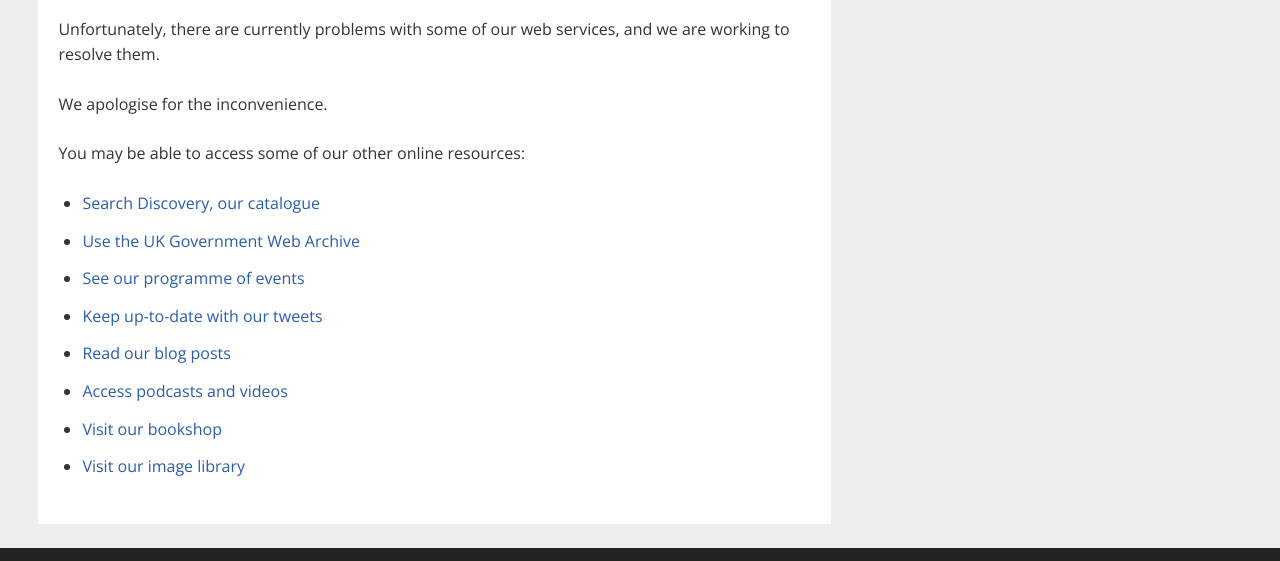
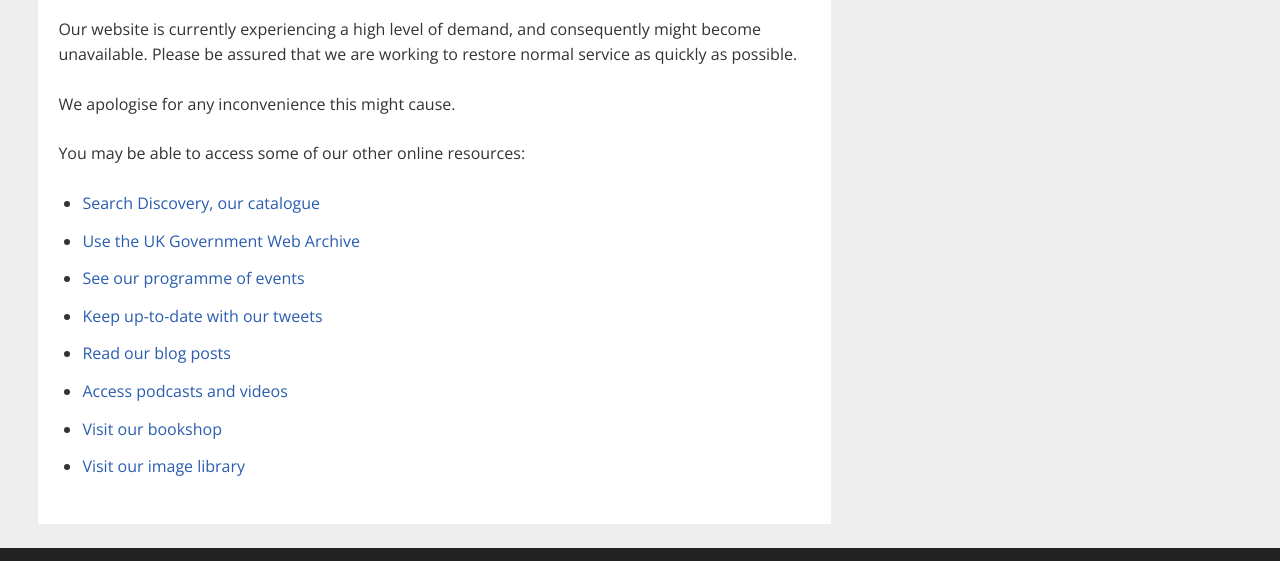
Before and after one commit to nationalarchives/tna-failover, a plain HTML site: page deploy/index.html in a window 1280 px wide. Shown: the part 160-721 px from the top of the page. Drawn offline with nearby package versions, Linux system fonts and the light colour scheme.

Commit message:
update with content relevant for DD

```diff
--- a/deploy/index.html
+++ b/deploy/index.html
@@ -132,10 +132,9 @@
 		</div>
 		<div class="entry-content">
 			<!-- update this section with relevant information -->
-			<p>Unfortunately, there are currently problems with some of our web services, and we are working to resolve them.</p>
-			<!-- <p>We are currently running some maintenance on this site.</p> -->
-			<p>We apologise for the inconvenience.</p>
-			<p>You may be able to access some of our other online resources:</p>
+<p>Our website is currently experiencing a high level of demand, and consequently might become unavailable. Please be assured that we are working to restore normal service as quickly as possible.</p>
+<p>We apologise for any inconvenience this might cause.</p>
+<p>You may be able to access some of our other online resources:</p>
 		<ul>
 			<!-- comment out or remove any of these that are know to be unavailable -->
 			<li><a href="http://discovery.nationalarchives.gov.uk/">Search Discovery, our catalogue</a></li>
```
